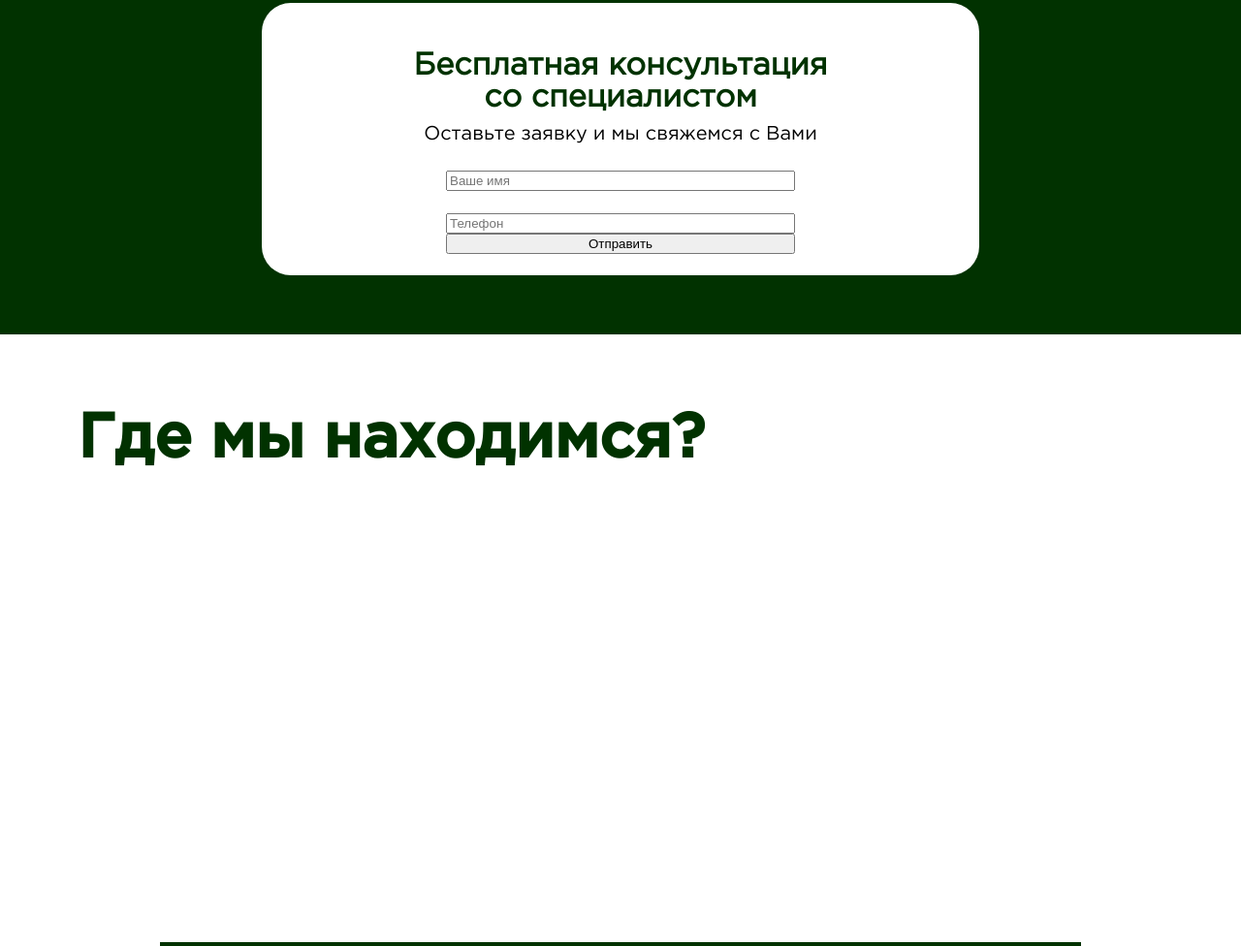
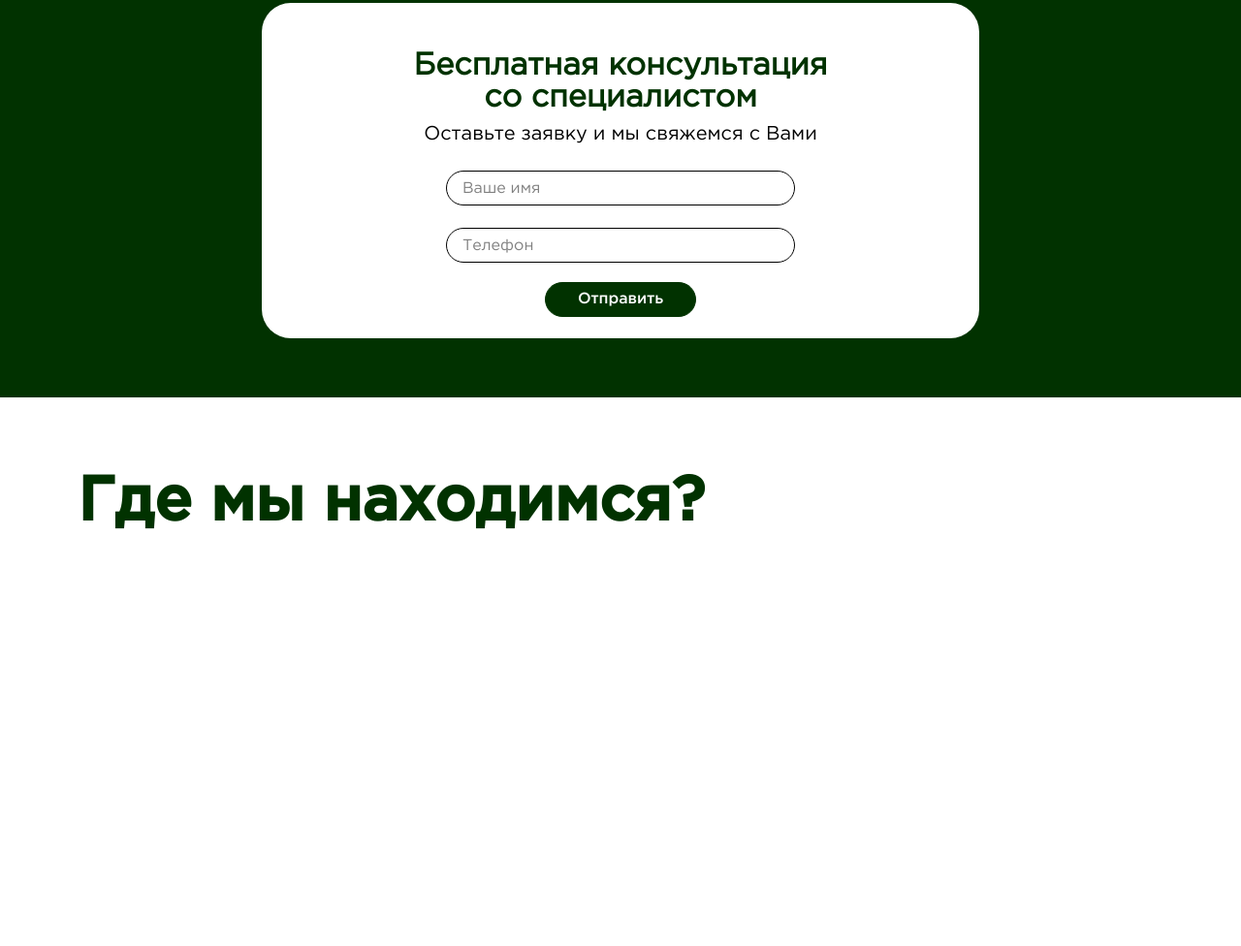
Before and after one commit to lullabellyy/igora_base_2, a website: page index.html in a window 1280 px wide. Shown: the part 3026-4002 px from the top of the page at 97% size. Drawn offline with nearby package versions, Linux system fonts and the light colour scheme; files whose address does not match are found by name.

Commit message:
index.html

```diff
--- a/index.html
+++ b/index.html
@@ -311,10 +311,11 @@
 							<p>Оставьте заявку и мы свяжемся с Вами</p>
 						</div>
 					<form id="contactForm">
-  <input type="text" name="name" placeholder="Ваше имя" required>
-  <input type="tel" name="phone" placeholder="Телефон" required>
-  <button type="submit">Отправить</button>
+  <input type="text" name="name" placeholder="Ваше имя" required class="input">
+  <input type="tel" name="phone" placeholder="Телефон" required class="input">
+  <button type="submit" class="btn form__button">Отправить</button>
 </form>
+
 					</div>
 				</div>
 			</section>
```
